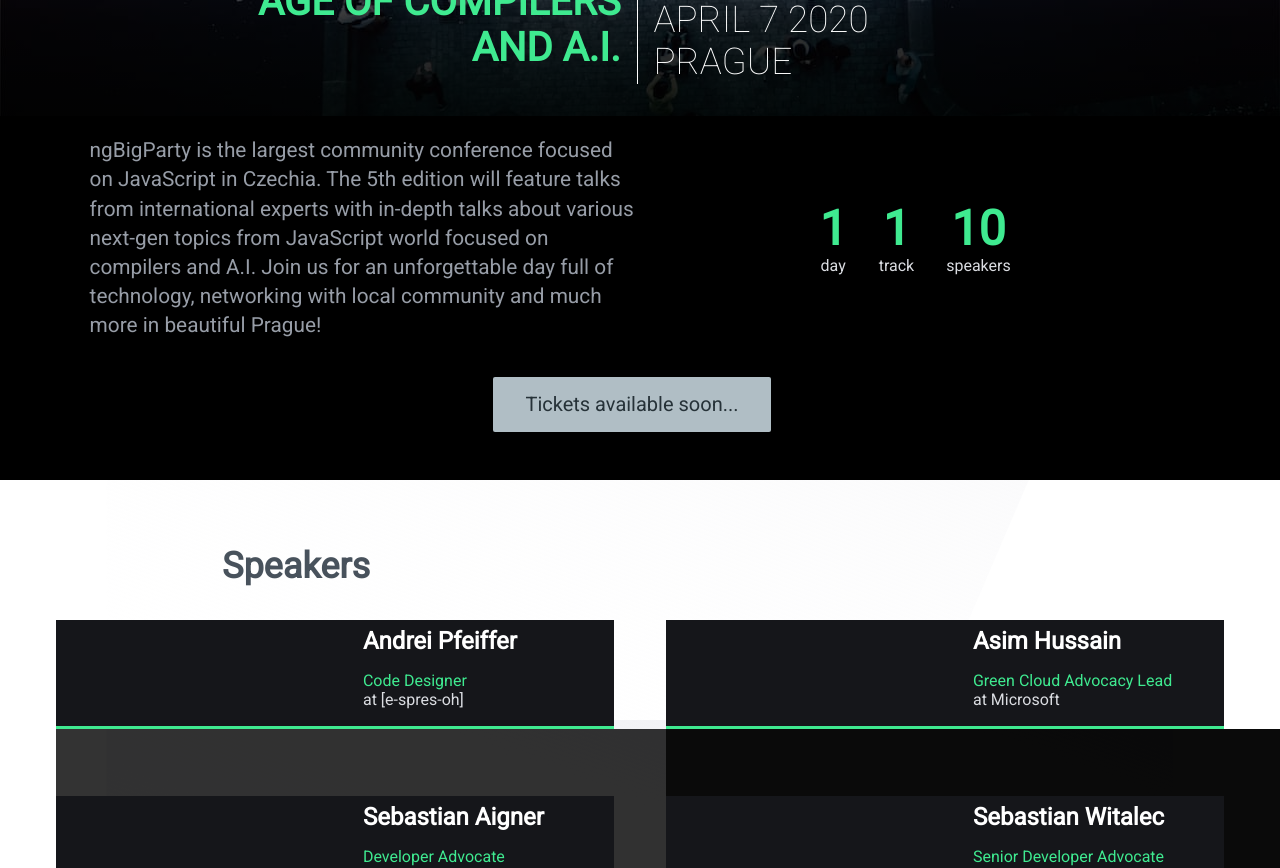
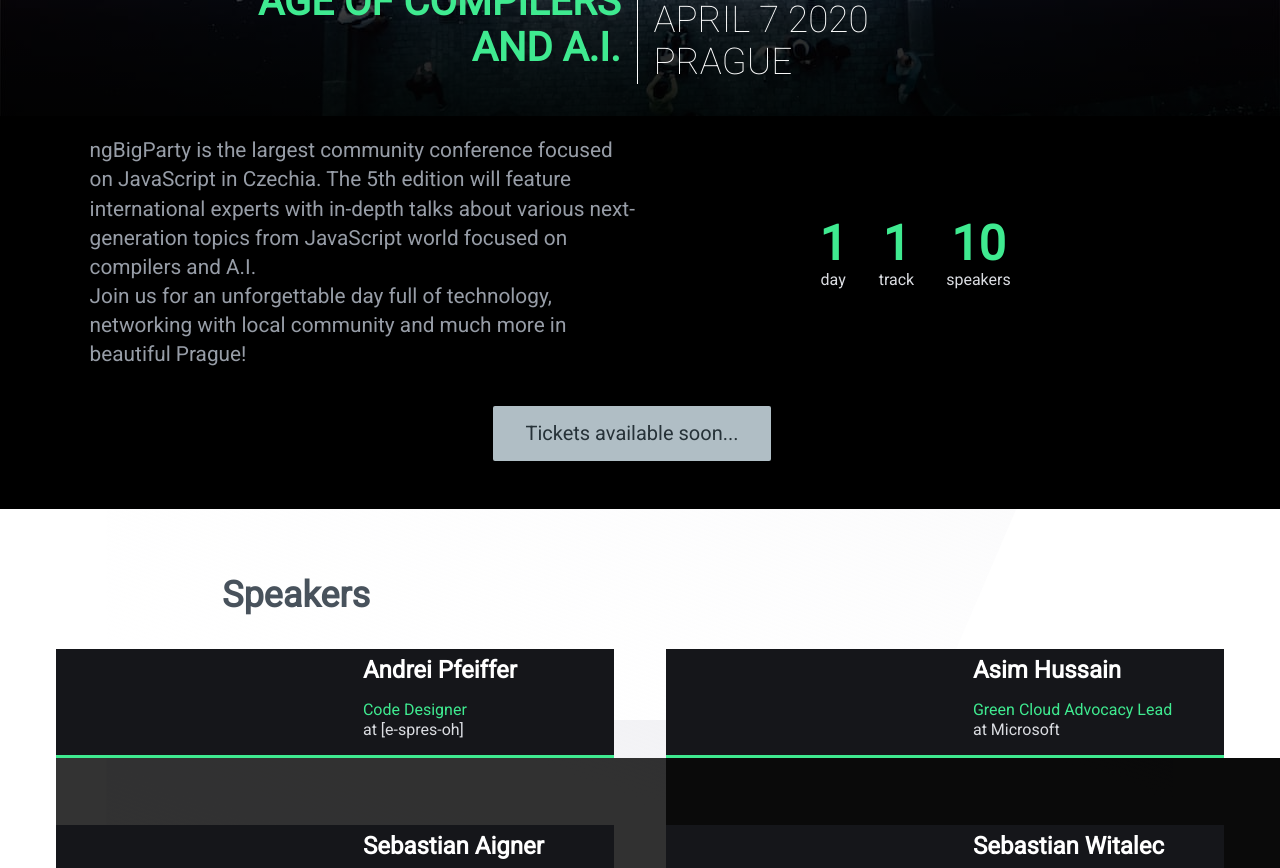
Before and after one commit to ngParty/web, a Next.js app: page /big-party-v in a window 1280 px wide. Shown: the part 880-1748 px from the top of the page. Built offline with nearby package versions, Linux system fonts and the light colour scheme.

Commit message:
feat(big-v): update about intro content

```diff
--- a/conferences/big-party-v/intro.tsx
+++ b/conferences/big-party-v/intro.tsx
@@ -16,7 +16,7 @@ const DATA = {
     speaker: 10,
   },
   about: `ngBigParty is the largest community conference focused on JavaScript in Czechia.
-  The 5th edition will feature talks from international experts with in-depth talks about various next-gen topics from JavaScript world focused on compilers and A.I.
+  The 5th edition will feature international experts with in-depth talks about various next-generation topics from JavaScript world focused on compilers and A.I.<br/>
   Join us for an unforgettable day full of technology, networking with local community and much more in beautiful Prague!
   `,
 }
@@ -42,7 +42,10 @@ export const Intro = () => {
         </section>
 
         <section className="about">
-          <p className="about-content">{DATA.about}</p>
+          <p
+            className="about-content"
+            dangerouslySetInnerHTML={{ __html: DATA.about }}
+          />
           <AboutInNumbers data={DATA.aboutInNumbers} />
           <Tickets id="tickets" enable={data.config.enableTickets} />
         </section>
```
